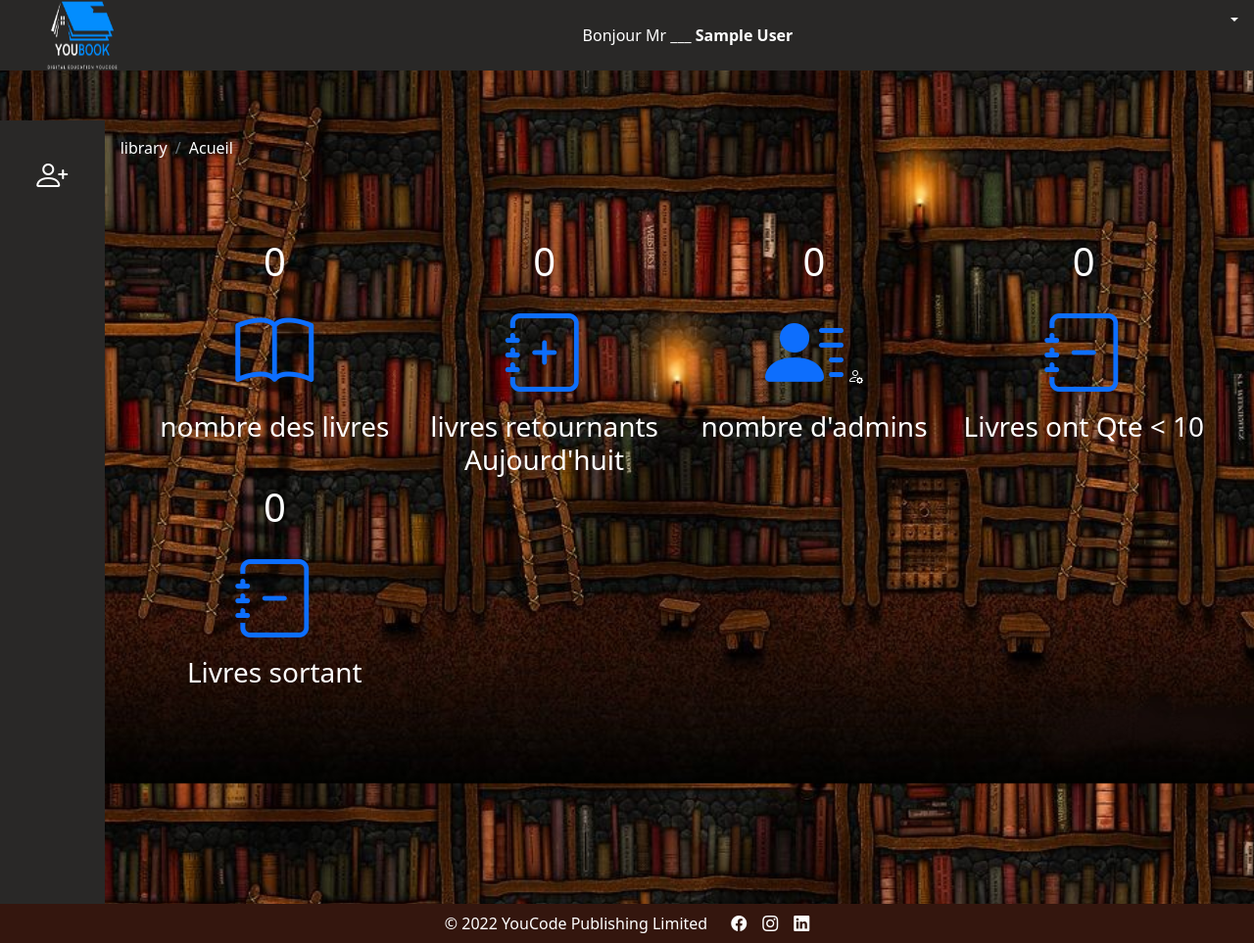
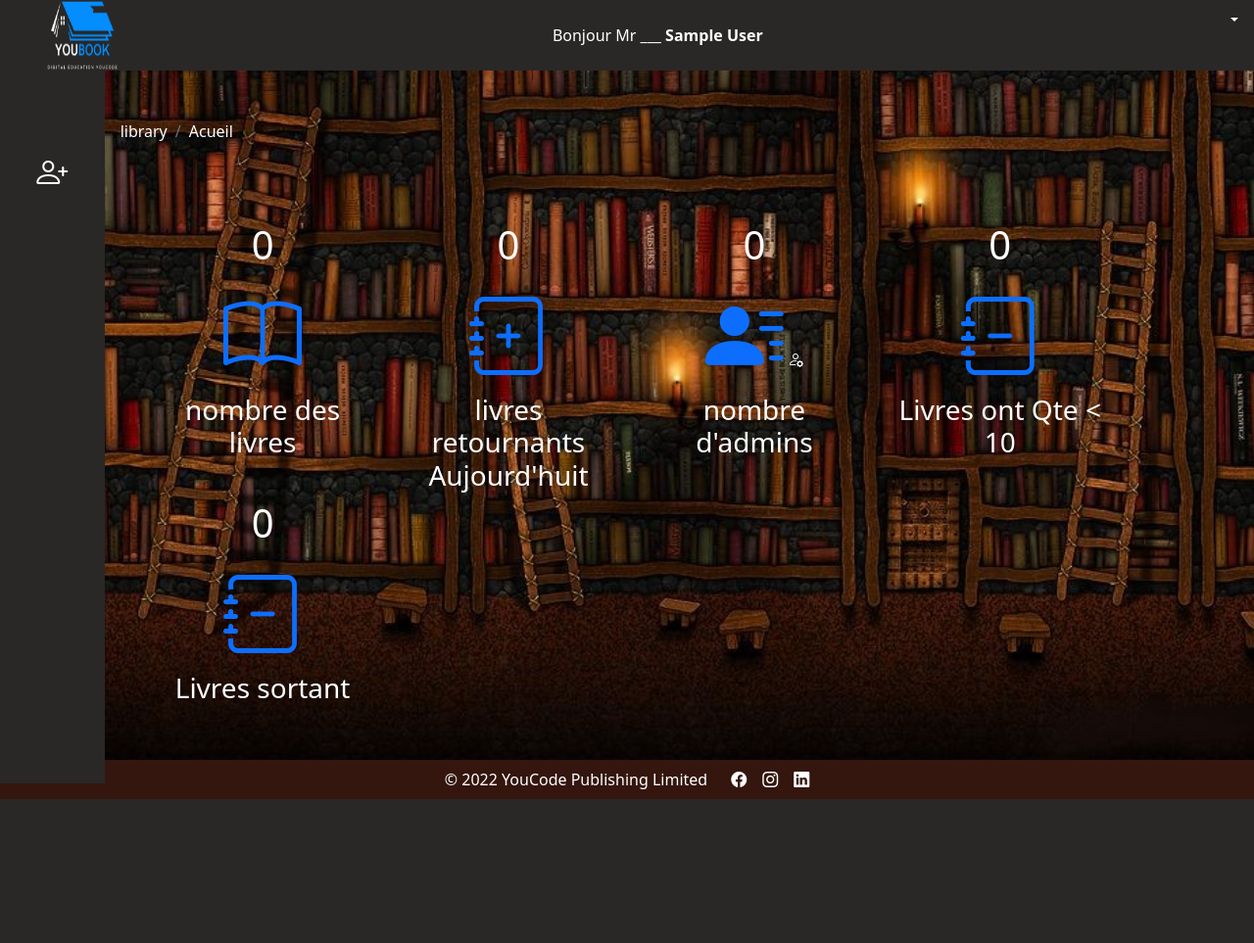
Before and after one commit to kfifel/Library-management, a PHP site: page / in a window 1280 px wide. Shown: the whole page at 98% size. After the commit the page ends 816 px from the top, so only its background shows below. Run offline with PHP 8.4, Linux system fonts and the light colour scheme; the visitor is signed in with stand-in values (Sample User, id 1); data that the repository does not hold is empty; some libraries are stand-ins or nearby versions.

Commit message:
styling side bare and nav bar

```diff
--- a/assets/css/style.css
+++ b/assets/css/style.css
@@ -4,6 +4,8 @@
     padding: 0;
 }
 .logo{
+    position: relative;
+    left: 0;
     height:4.5rem;
     width:4.5rem;
 }
@@ -22,23 +24,27 @@ nav, #side_bar{
 }
 nav{
     position: fixed;
-    width: 100vw;
+    width: 91.66666667%;
+    margin-left: 8.33333333%;
     z-index: 1;
 }
 #side_bar{
-    position:sticky;
+    position:fixed;
+    z-index: 2;
     left: 0;
     bottom: 0;
-    top: 15.4%;
     height: 100vh;
 }
 .book-photo{
     width: 99%;
     height: 70%;
 }
-.mt-10{
-    margin-top: 15.4vh;
+main{
+    margin-left: 8.33333333%;
 }
 footer{
     background-color: #34160E;
 }
+.mt-10{
+    margin-top: 9%;
+}
--- a/include/header.php
+++ b/include/header.php
@@ -1,7 +1,6 @@
 <header>
     <nav class=" navbar-expand d-flex justify-content-between justify-items-center text-white">
         <div>
-            <img src="/assets/images/youbook.png"  class="logo mx-5" alt="logo">
         </div>
         <div class="p-4">
             Bonjour Mr ___ <b><?=$_SESSION['first_name_admin']?> </b>
@@ -24,7 +23,7 @@
                             </a>
                             <ul class="dropdown-menu dropdown-menu-end" >
                                 <li>
-                                    <a class="dropdown-item" type="button" data-bs-toggle="offcanvas" data-bs-target="#offcanvasScrolling" aria-controls="offcanvasScrolling" href="#" (click)="$event.preventDefault()">
+                                    <a class="dropdown-item" type="button" href="/pages/settings.php">
                                         <div class="d-flex align-items-center">
                                             <div class="setting-icon"><i class="bi bi-gear-fill"></i></div>
                                             <div class="setting-text ms-3"><span>Setting</span></div>
--- a/include/sidebar.php
+++ b/include/sidebar.php
@@ -1,4 +1,6 @@
- <div class="row justify-items-center gap-3 text-center">
+ <div>
+     <img src="/assets/images/youbook.png"  class="logo mx-5" alt="logo">
+     <div class="row justify-items-center gap-3 text-center my-5">
         <a href="../index.php">
             <lord-icon
                     src="https://cdn.lordicon.com/osuxyevn.json"
@@ -19,4 +21,5 @@
         <a href="../pages/add-admins.php">
             <i class="bi bi-person-plus fa-2x text-white mx-2"></i>
         </a>
-</div>
+    </div>
+ </div>
--- a/index.php
+++ b/index.php
@@ -23,7 +23,7 @@
         <div class="mt-10 col-1" id="side_bar">
             <?php include './include/sidebar.php' ?>
         </div>
-        <div class=" col-11 ml-8 mt-10">
+        <div class=" col-11 mt-10">
             <div class="card-header p-3 text-white">
                 <ul class="breadcrumb">
                     <li class="breadcrumb-item">library</li>
@@ -57,7 +57,7 @@
                         </div>
                         <div class="col">
                             <div class="text-white text-center">
-                                <div class="h1"><?=countBookReturnedBackToday()?></div>
+                                <div class="h1"><?=countBookLessThen10()?></div>
                                 <i class="bi bi-journal-minus fa-5x text-primary"></i>
                                 <div class="h3">Livres ont Qte < 10 </div>
                             </div>
--- a/pages/overview-book.php
+++ b/pages/overview-book.php
@@ -20,7 +20,7 @@ include '../admin/script.php';
 <?php  include '../include/header.php'; ?>
 <main>
     <div class="main-container d-flex">
-        <div class="" id="side_bar">
+        <div class="mt-10 col-1" id="side_bar">
             <?php include '../include/sidebar.php' ?>
         </div>
         <div class=" col-11 ml-8 mt-10">
```
